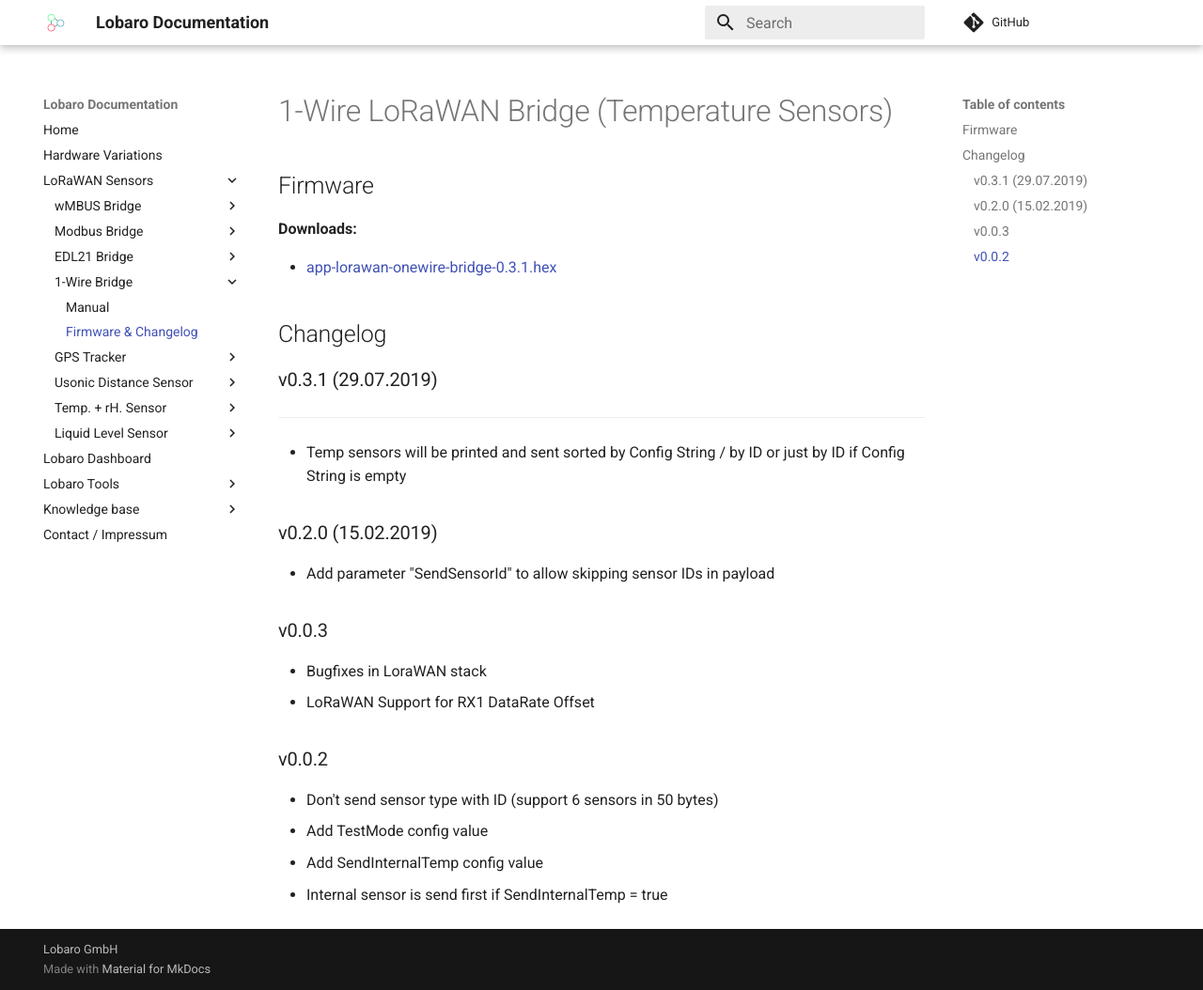
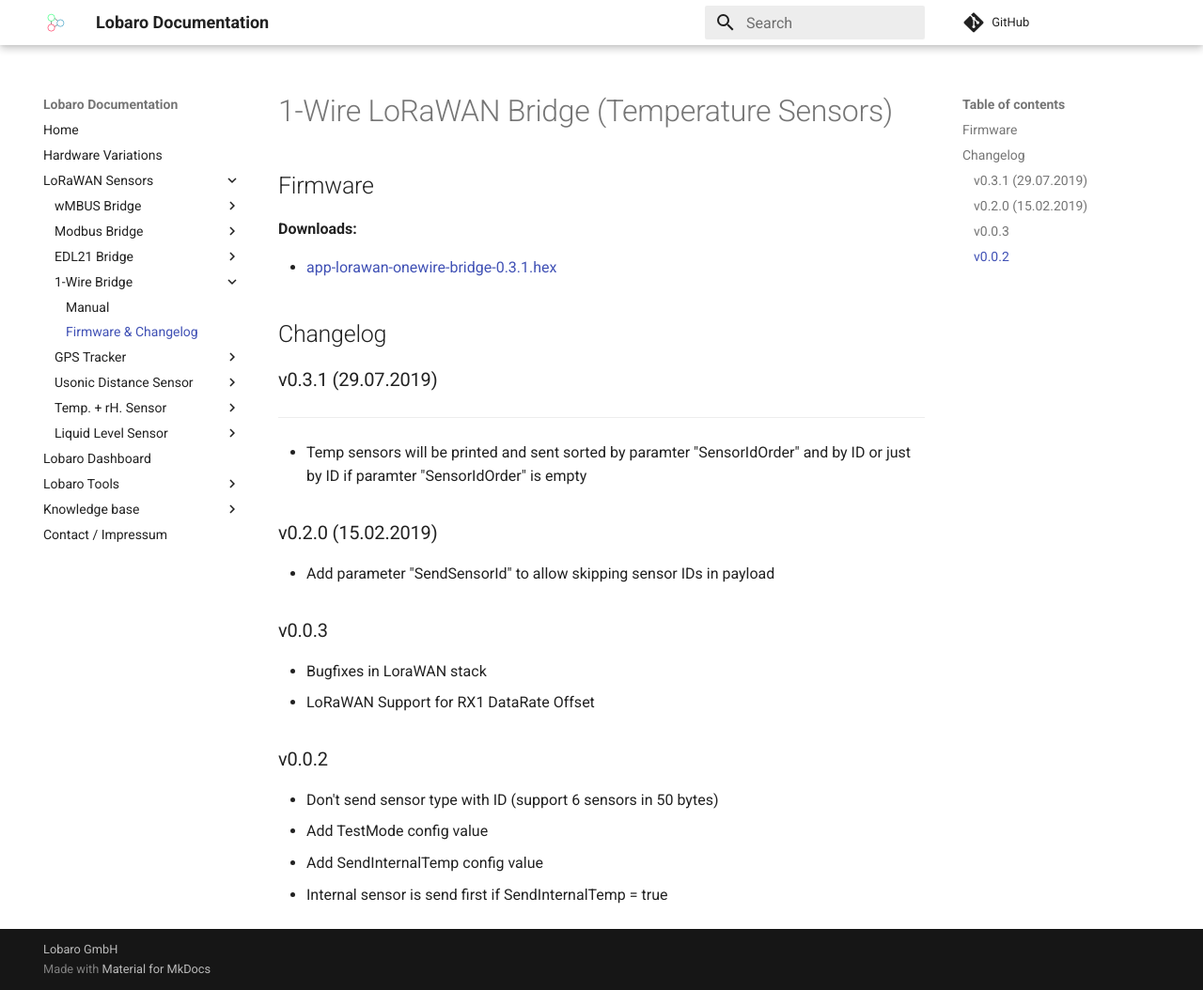
Before and after one commit to Lobaro/docs, an MkDocs documentation site: the page built from docs/lorawan-sensors/1-wire-lorawan/firmware.md, in a window 1280 px wide and 1054 px high. Shown: the whole window at 94% size. Built offline with MkDocs 1.6.1 and Material for MkDocs 9.7.7, drawn with Linux system fonts in a browser that asks for light colours; a script that is not in the unit is left out; comment, search, counter and statistics services are not loaded.

Commit message:
fixed documentation

```diff
--- a/docs/lorawan-sensors/1-wire-lorawan/firmware.md
+++ b/docs/lorawan-sensors/1-wire-lorawan/firmware.md
@@ -10,7 +10,7 @@
 
 ### v0.3.1 (29.07.2019)
 --------------------
-* Temp sensors will be printed and sent sorted by Config String / by ID or just by ID if Config String is empty
+* Temp sensors will be printed and sent sorted by paramter "SensorIdOrder" and by ID or just by ID if paramter "SensorIdOrder" is empty
 
 ### v0.2.0 (15.02.2019)
 * Add parameter "SendSensorId" to allow skipping sensor IDs in payload
```
